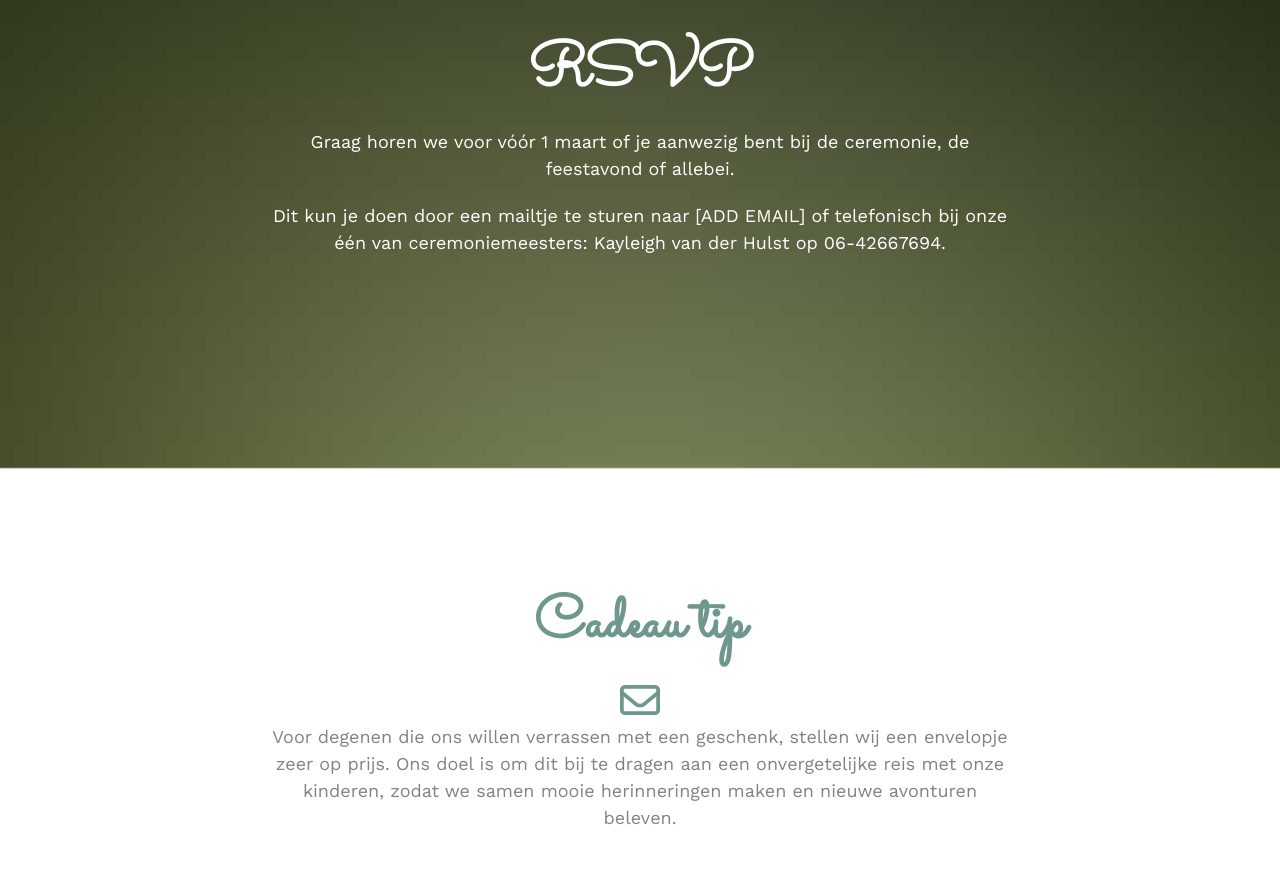
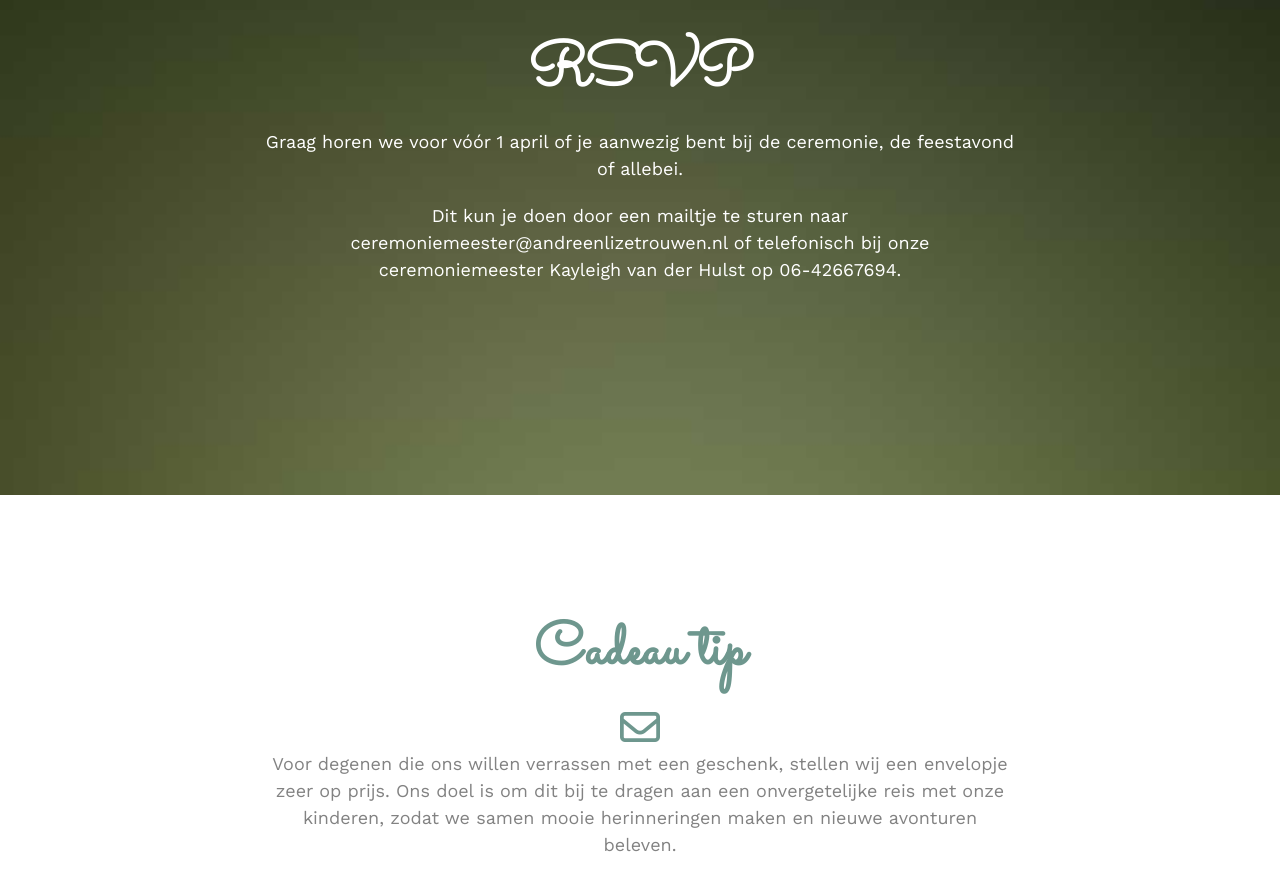
Before and after one commit to AdeZwart/adezwart.github.io, a website: page index.html in a window 1280 px wide. Shown: the part 5040-5930 px from the top of the page. Drawn offline with nearby package versions, Linux system fonts and the light colour scheme.

Commit message:
Styling and content updates

```diff
--- a/css/style.css
+++ b/css/style.css
@@ -61,6 +61,10 @@ a:hover, a:active, a:focus {
   color: #6e978e;
   outline: none;
   text-decoration: none;
+}
+
+a[href^="tel:"],a[href^="mailto:"] {
+  color: #fff;
 }
 
 p {
--- a/index.html
+++ b/index.html
@@ -322,10 +322,13 @@
 				<div class="row animate-box">
 					<div class="col-md-8 col-md-offset-2 text-center fh5co-heading">
 						<h2>RSVP</h2>
-						<p>Graag horen we voor vóór 1 maart of je aanwezig bent bij de ceremonie, de feestavond of
+						<p>Graag horen we voor vóór 1 april of je aanwezig bent bij de ceremonie, de feestavond of
 							allebei.</p>
-						<p>Dit kun je doen door een mailtje te sturen naar [ADD EMAIL] of telefonisch bij onze één van
-							ceremoniemeesters: Kayleigh van der Hulst op 06-42667694.</p>
+						<p>Dit kun je doen door een mailtje te sturen naar <a
+								href="mailto:ceremoniemeester@andreenlizetrouwen.nl">ceremoniemeester@andreenlizetrouwen.nl</a>
+							of telefonisch bij onze <br>ceremoniemeester Kayleigh van der Hulst op <a
+								href="tel:0642667694">06-42667694</a>.
+						</p>
 					</div>
 				</div>
 			</div>
```
